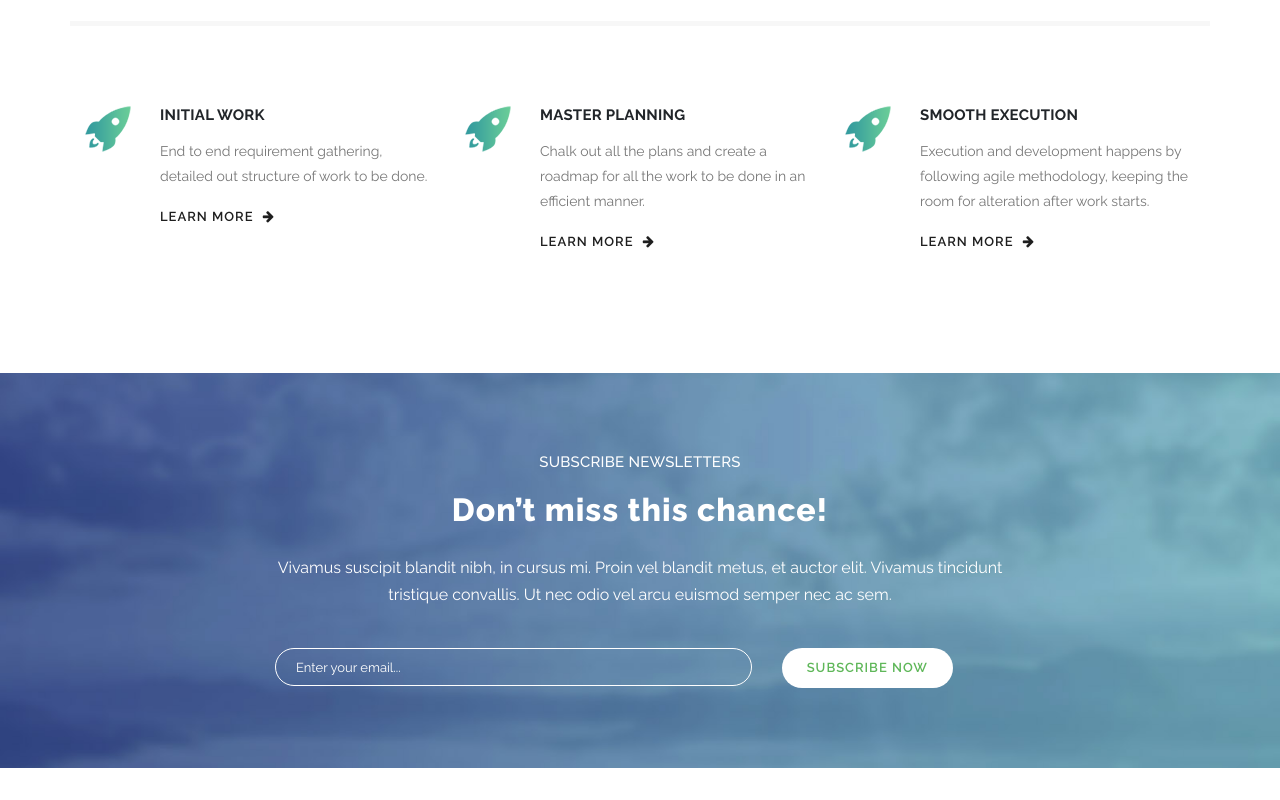
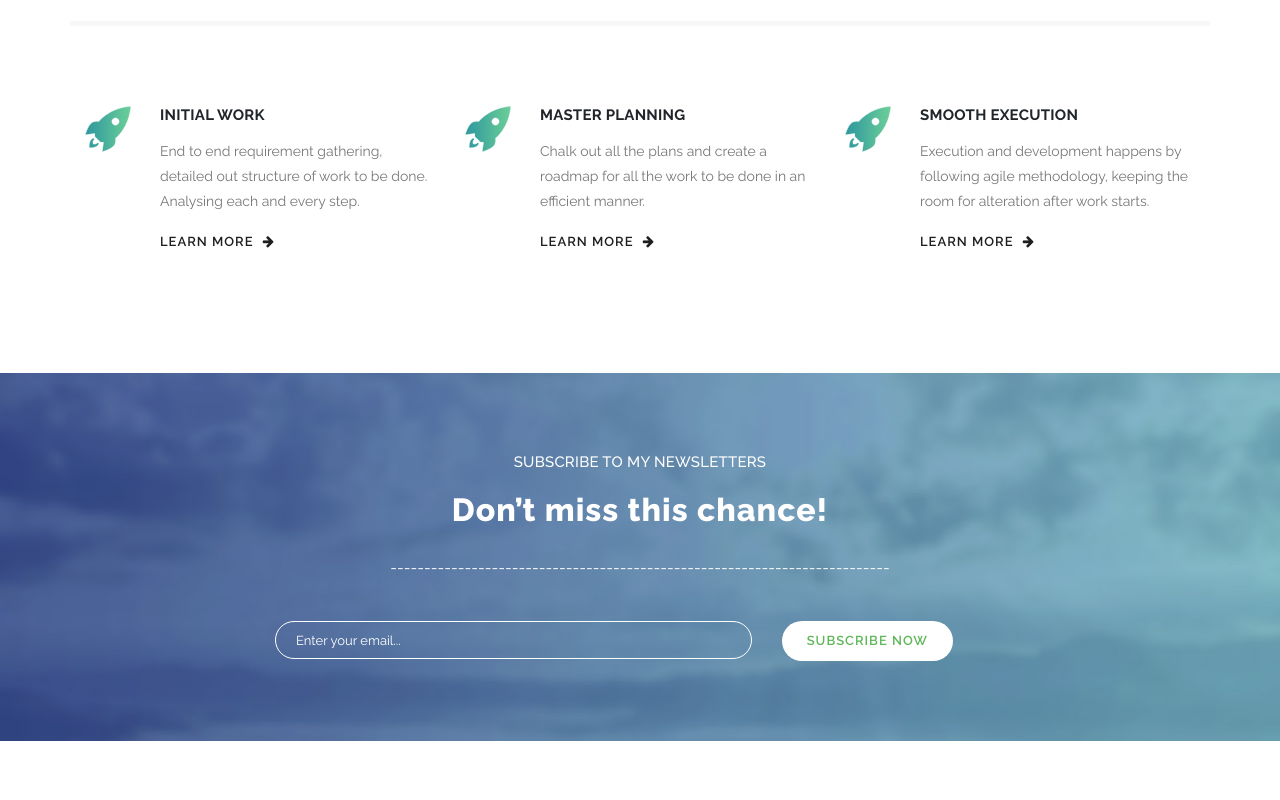
Before and after one commit to Mahi2k/Mahi2k, a plain HTML site: page index.html in a window 1280 px wide. Shown: the part 1600-2400 px from the top of the page. Drawn offline with Linux system fonts and the light colour scheme.

Commit message:
feat: my website

```diff
--- a/index.html
+++ b/index.html
@@ -199,9 +199,7 @@ https://mahi2k.github.io
                                 <b>Skills / Interests: C#, .Net Core, Web Api, SQL, JAVA EE, Angular 4.0, SCSS, Bootstrap, Polymer, HTML, Web Accessibility, EmberJS, BackboneJS, Redux, Node, Javascript, Typescript, SaaS, Agile Development, Micro Frontend Architecture, GIT, Jasmine, Photoshop
                                 </b>
                             </span>
-
-                            <br><br>
-
+                        <br><br>
                             <span> Hobbies: Painting, Watching Movies, Playing Table Tennis, Nature Photography, Travelling
                             </span>
                         </p>
@@ -223,7 +221,7 @@ https://mahi2k.github.io
                         </div>
                         <div class="features-content">
                             <h4>Initial Work</h4>
-                            <p>End to end requirement gathering, detailed out structure of work to be done.</p>
+                            <p>End to end requirement gathering, detailed out structure of work to be done. Analysing each and every step.</p>
                             <a href="#" class="text-button-icon">
                                 Learn More <i class="fa fa-arrow-right"></i>
                             </a>
@@ -269,11 +267,11 @@ https://mahi2k.github.io
             <div class="row">
                 <div class="col-lg-8 offset-lg-2">
                     <div class="section-heading">
-                        <h6>Subscribe Newsletters</h6>
+                        <h6>Subscribe to my Newsletters</h6>
                         <h2>Don’t miss this chance!</h2>
                     </div>
                     <div class="subscribe-content">
-                        <p>Vivamus suscipit blandit nibh, in cursus mi. Proin vel blandit metus, et auctor elit. Vivamus tincidunt tristique convallis. Ut nec odio vel arcu euismod semper nec ac sem.</p>
+                        <p>--------------------------------------------------------------------------</p>
                         <div class="subscribe-form">
                             <form id="subscribe-now" action="" method="get">
                                 <div class="row">
@@ -571,7 +569,7 @@ https://mahi2k.github.io
                 <div class="col-lg-6 col-xs-12">
                     <div class="right-text-content">
                             <ul class="social-icons">
-                                <li><p>Follow Us</p></li>
+                                <li><p>Follow Me</p></li>
                                 <li><a rel="nofollow" href="https://www.facebook.com/Vcool2k"><i class="fa fa-facebook"></i></a></li>
                                 <li><a rel="nofollow" href="https://www.youtube.com/@DSliceOfLife"><i class="fa fa-youtube"></i></a></li>
                                 <li><a rel="nofollow" href="https://www.linkedin.com/in/mahendra-tandon/"><i class="fa fa-linkedin"></i></a></li>
```
